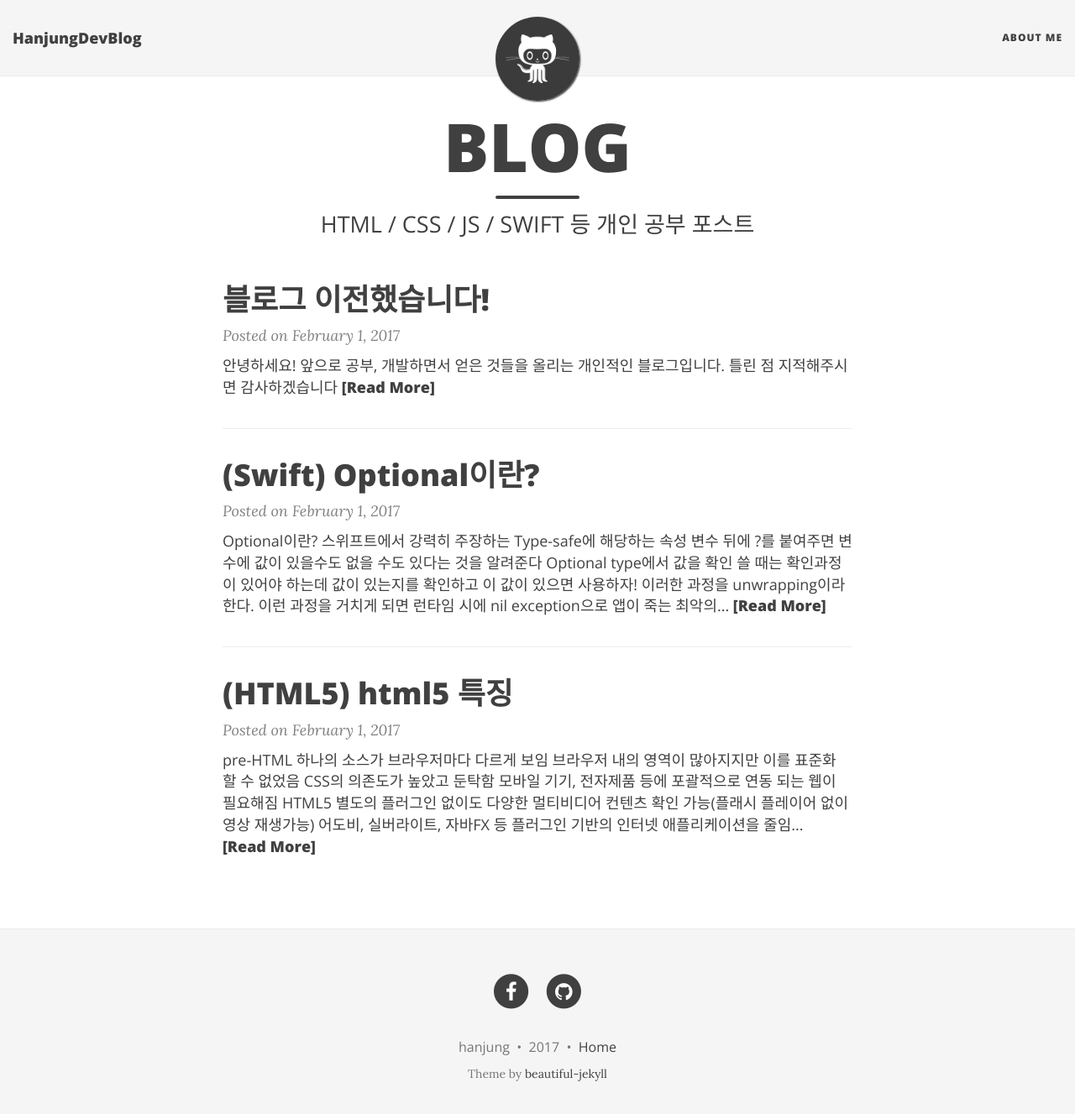
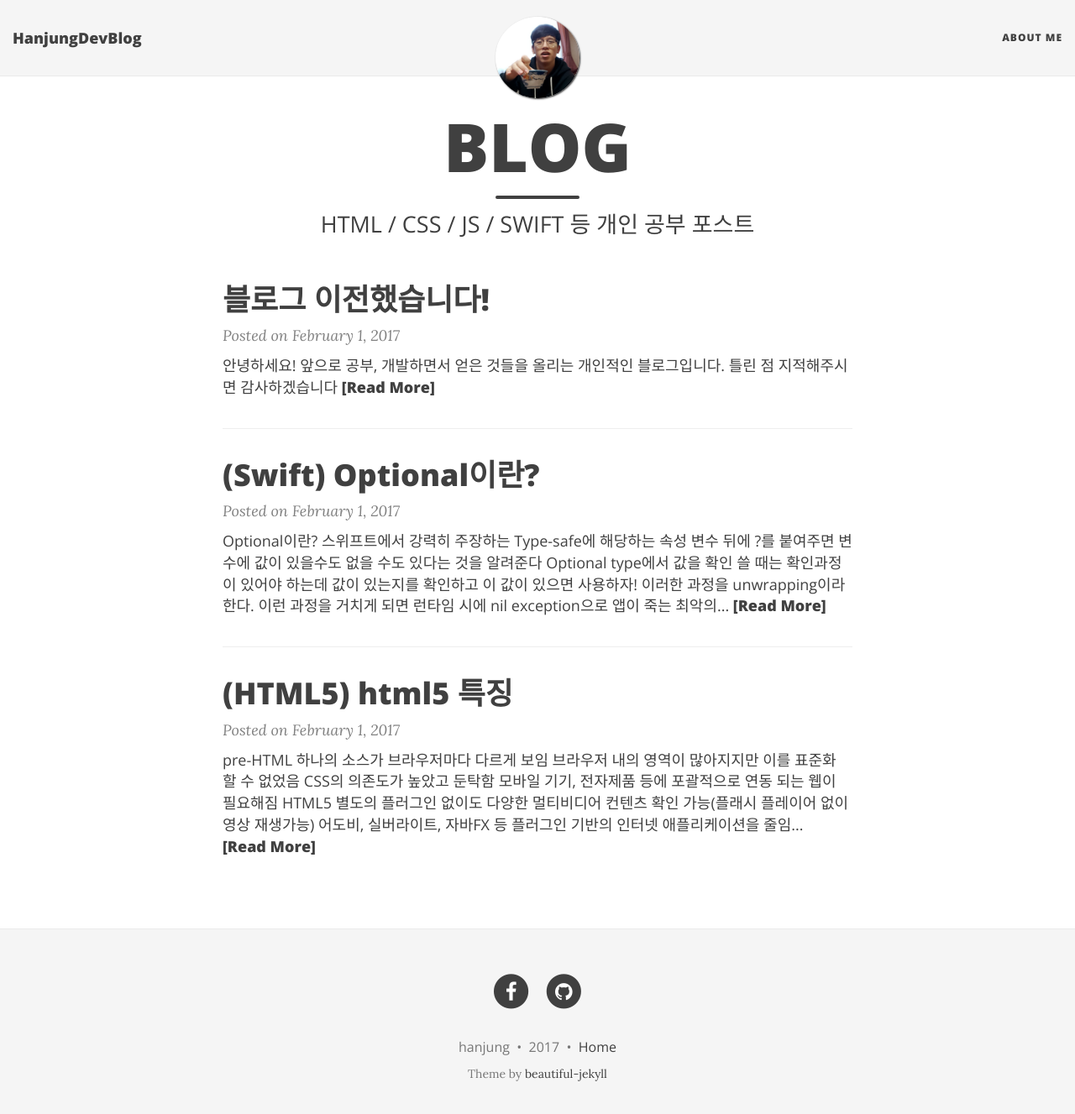
Before and after one commit to hanjungv/hanjungv.github.io, a Jekyll site: the page built from index.html, in a window 1280 px wide and 1340 px high. Shown: the top 1327 px of the window at 84% size. Built offline with Jekyll 4.4.1, drawn with Linux system fonts in a browser that asks for light colours; nearby versions of some CDN libraries; the list of posts is cut into pages by our own code.

Commit message:
profile update end

```diff
--- a/_config.yml
+++ b/_config.yml
@@ -26,7 +26,7 @@ navbar-links:
   About Me: "aboutme"
 # Image to show in the navigation bar - image must be a square (width = height)
 # Remove this parameter if you don't want an image in the navbar
-avatar: "/img/avatar-icon.png"
+avatar: "/img/profile.png"
 
 # If you want to have an image logo in the top-left corner instead of the title text,
 # then specify the following parameter
```
Also changed, not shown: img/profile.png (added).
